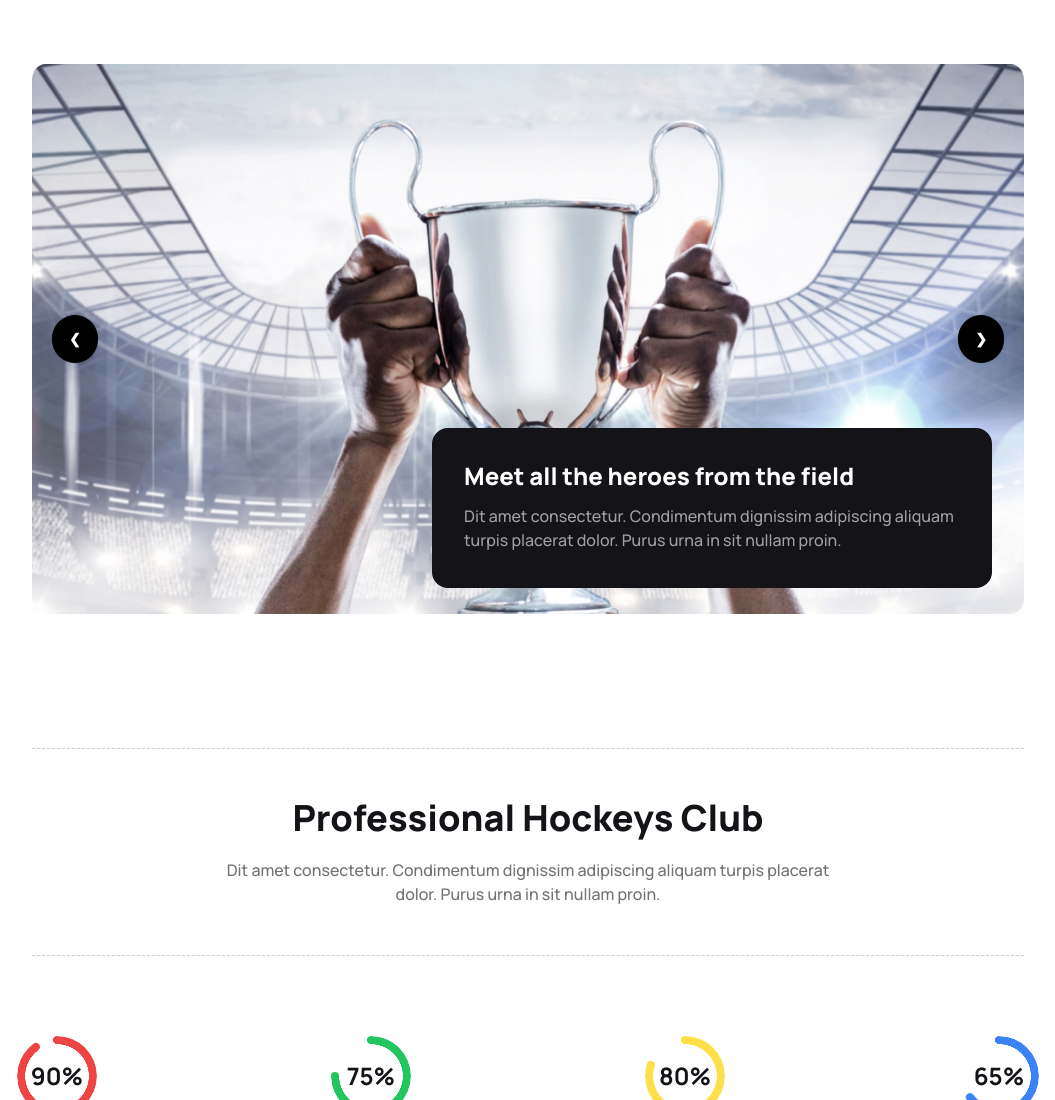
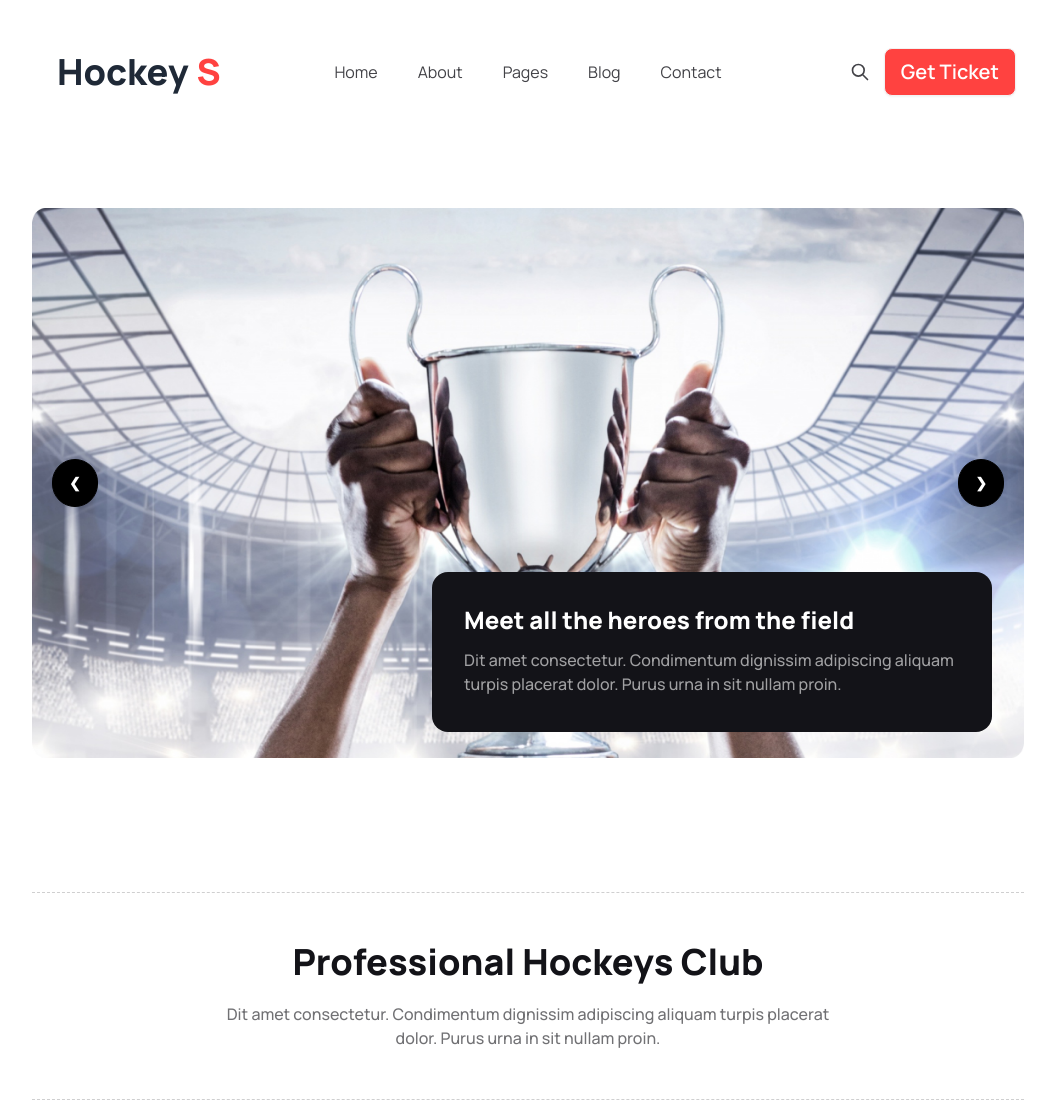
Before and after one commit to Mahmud4M/assignment-three-hockey, a plain HTML site: page index.html in a window 1280 px wide. Shown: the top 1100 px of the page, without its empty margins (112-1167 px from the left). Drawn offline with nearby package versions, Linux system fonts and the light colour scheme.

Commit message:
All Complete Without text change and messege form problem

```diff
--- a/index.html
+++ b/index.html
@@ -15,7 +15,44 @@
 </head>
 <body>
 
-    <header></header>
+    <header class="container mx-auto px-1 py-5 lg:px-36 lg:py-10">
+        <nav>
+            <div class="navbar bg-base-100">
+                <div class="navbar-start">
+                  <div class="dropdown flex lg:hidden">
+                    <div tabindex="0" role="button" class="btn btn-ghost btn-circle">
+                      <svg xmlns="http://www.w3.org/2000/svg" class="h-8 w-8" fill="none" viewBox="0 0 24 24" stroke="currentColor"><path stroke-linecap="round" stroke-linejoin="round" stroke-width="2" d="M4 6h16M4 12h16M4 18h7" /></svg>
+                    </div>
+                    <ul tabindex="0" class="menu menu-sm dropdown-content mt-3 z-[1] p-2 shadow bg-base-100 rounded-box w-52">
+                        <li><a href="#">Home</a></li>
+                        <li><a href="#">About</a></li>
+                        <li><a href="#">Pages</a></li>
+                        <li><a href="#">Blog</a></li>
+                        <li><a href="#">Contact</a></li>
+                    </ul>
+                  </div>
+                  <div>
+                    <a class="btn btn-ghost text-2xl lg:text-4xl font-extrabold hover:text-[#FF4240] duration-500">Hockey<span class="text-[#FF4240]">S</span></a>
+                  </div>
+                </div>
+                <div class="navbar-center hidden lg:flex">
+                    <ul class="flex space-x-10">
+                        <li><a href="#" class="text-[#424247] hover:text-[#FF4240] duration-500">Home</a></li>
+                        <li><a href="#" class="text-[#424247] hover:text-[#FF4240] duration-500">About</a></li>
+                        <li><a href="#" class="text-[#424247] hover:text-[#FF4240] duration-500">Pages</a></li>
+                        <li><a href="#" class="text-[#424247] hover:text-[#FF4240] duration-500">Blog</a></li>
+                        <li><a href="#" class="text-[#424247] hover:text-[#FF4240] duration-500">Contact</a></li>
+                    </ul>
+                </div>
+                <div class="navbar-end">
+                  <button class="btn btn-ghost btn-circle hidden lg:flex">
+                    <svg xmlns="http://www.w3.org/2000/svg" class="h-5 w-5 text-[#424247] hover:text-[#FF4240] duration-500" fill="none" viewBox="0 0 24 24" stroke="currentColor"><path stroke-linecap="round" stroke-linejoin="round" stroke-width="2" d="M21 21l-6-6m2-5a7 7 0 11-14 0 7 7 0 0114 0z" /></svg>
+                  </button>
+                  <button class="btn w-[120px] lg:w-auto text-white bg-[#FF4240] text-10 lg:text-xl hover:text-black duration-700">Get Ticket</button>
+                </div>
+              </div>
+        </nav>
+    </header>
 
     <main>
         <!-- Banner Part Sart -->
```
